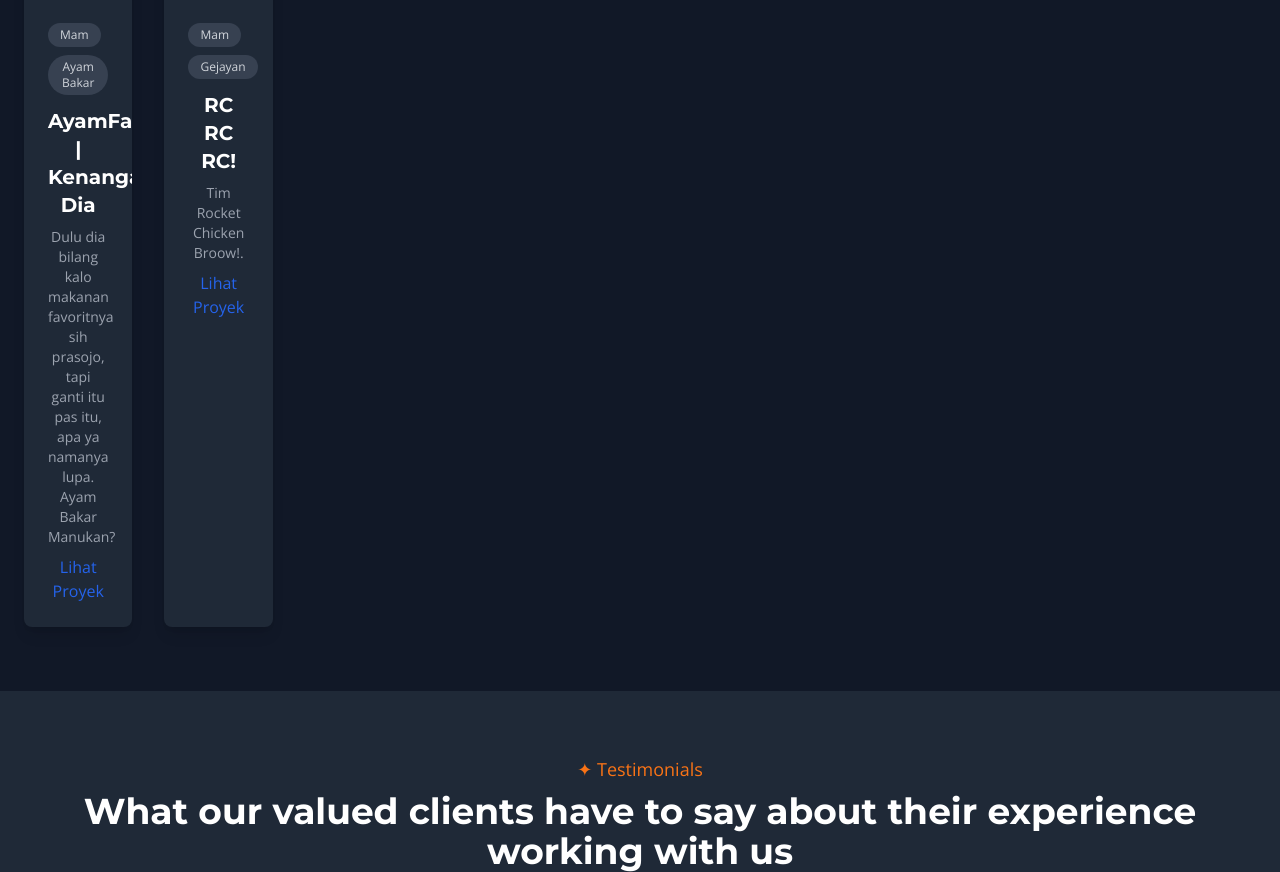
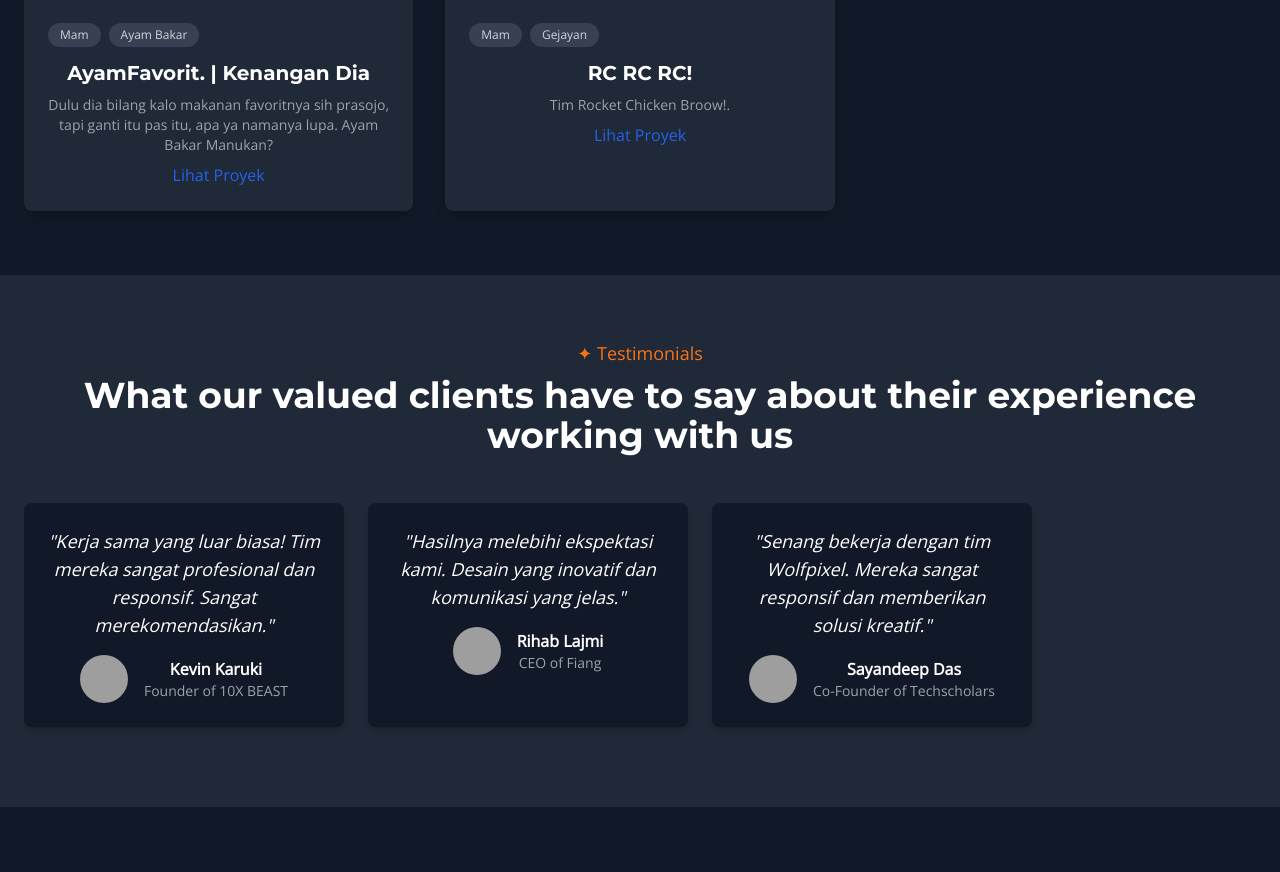
Before and after one commit to razorcmd/bijaks, a Flask app: page / in a window 1280 px wide. Shown: the part 2293-3165 px from the top of the page. Run offline with Flask 3, Linux system fonts and the light colour scheme; some libraries are stand-ins or nearby versions; grey boxes are pictures that could not be loaded.

Commit message:
Fix nested grid in projects section and ensure dynamic rendering

```diff
--- a/app.py
+++ b/app.py
@@ -33,7 +33,3 @@ def home():
     return render_template('index.html',
                            projects_data=projects_data,
                            hero_bg_url=hero_bg_url)
-
-# Baris ini DIKOMENTARI atau DIHAPUS karena Render/Gunicorn akan menjalankannya
-# if __name__ == '__main__':
-#     app.run(host='0.0.0.0', port=5000)
--- a/templates/index.html
+++ b/templates/index.html
@@ -119,7 +119,6 @@
           <h2 class="text-4xl font-bold mb-12">Collection of my finest works</h2>
 
           <div class="grid grid-cols-1 md:grid-cols-2 lg:grid-cols-3 gap-8">
-                <div class="grid grid-cols-1 md:grid-cols-2 lg:grid-cols-3 gap-8">
              {% for project in projects_data %}
              <div class="bg-gray-800 rounded-lg overflow-hidden shadow-lg hover:shadow-xl transition-shadow duration-300">
                    <img src="{{ url_for('static', filename='images/' + project.image) }}" alt="Gambar Proyek {{ project.title }}" class="w-full h-64 object-cover">
```
Lines whose indentation alone changed are shown as unchanged.
